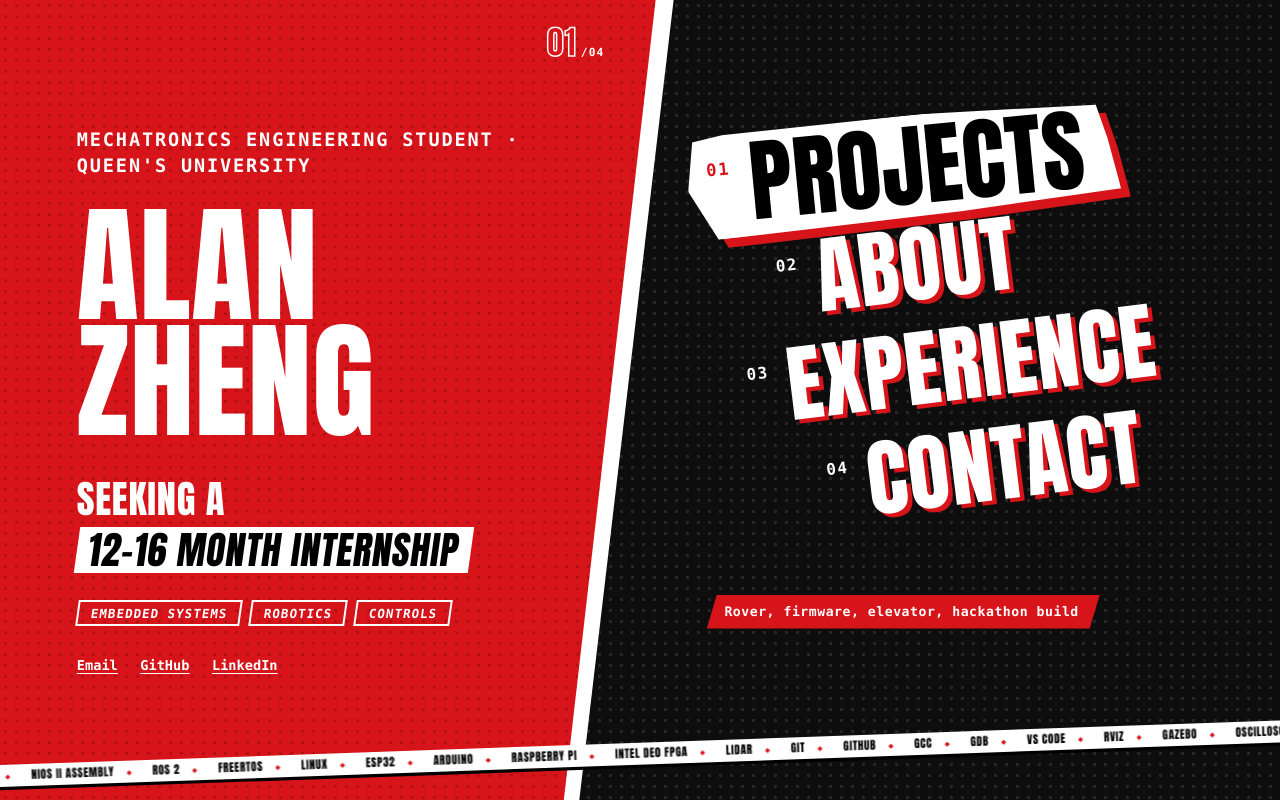
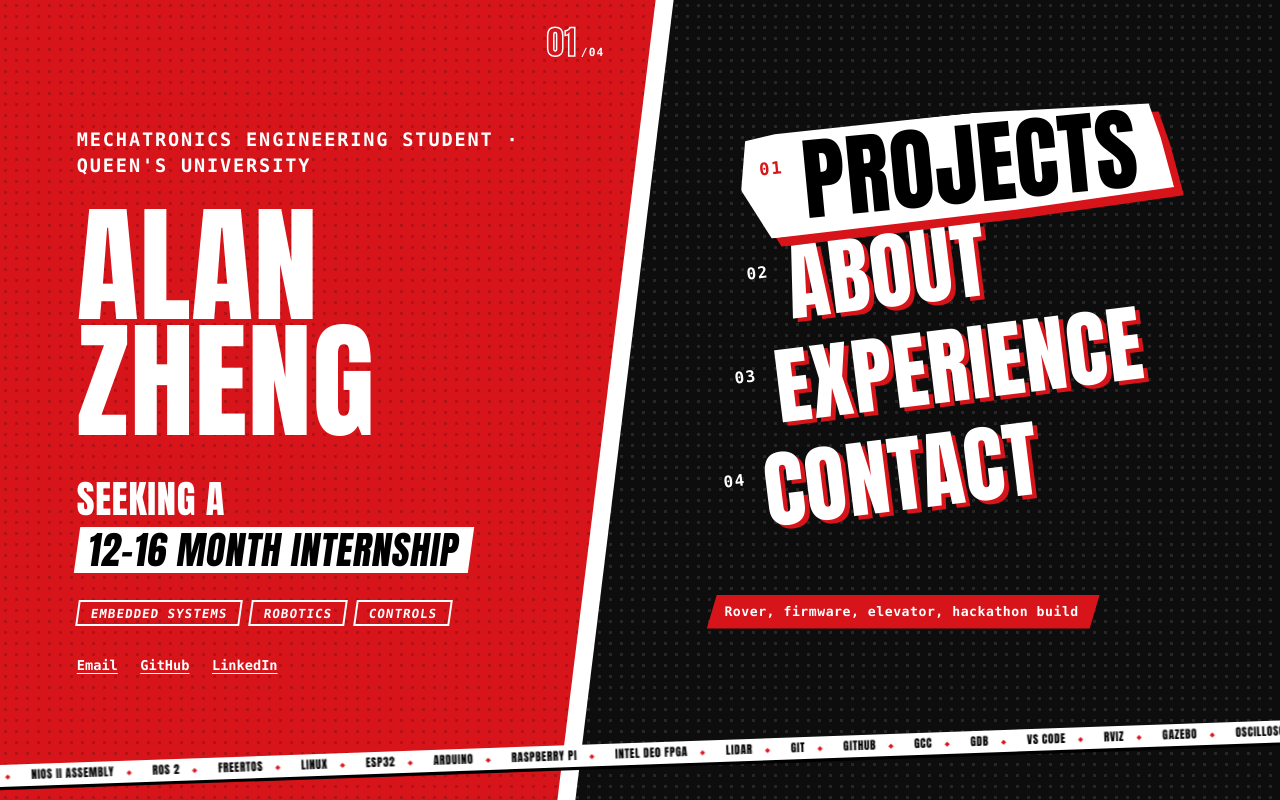
Before and after one commit to Linknerd/Linknerd.github.io, a plain HTML site: page index.html in a window 1280 px wide. Drawn offline with Linux system fonts and the light colour scheme.

Commit message:
Align menu words parallel to the divider; fix divider at 7 degrees
Co-Authored-By: Claude Fable 5.2 <noreply@anthropic.com>

```diff
--- a/index.html
+++ b/index.html
@@ -8,7 +8,7 @@
   <link rel="preconnect" href="https://fonts.googleapis.com">
   <link rel="preconnect" href="https://fonts.gstatic.com" crossorigin>
   <link href="https://fonts.googleapis.com/css2?family=Anton&display=swap" rel="stylesheet">
-  <link rel="stylesheet" href="styles.css?v=20261114c">
+  <link rel="stylesheet" href="styles.css?v=20261114d">
 </head>
 <body class="r-menu">
   <div class="wedge" aria-hidden="true"></div>
@@ -22,7 +22,7 @@
   <!-- Full-screen sheet used for page transitions -->
   <div id="sweep" class="sweep" aria-hidden="true"><div class="sweep-inner"><div class="sheet"></div><span class="slash"></span><span id="sweep-title" class="sweep-title"></span></div></div>
 
-  <script src="content.js?v=20261114c"></script>
-  <script src="main.js?v=20261114c"></script>
+  <script src="content.js?v=20261114d"></script>
+  <script src="main.js?v=20261114d"></script>
 </body>
 </html>
--- a/styles.css
+++ b/styles.css
@@ -127,13 +127,13 @@ h1:focus { outline: none; }
   display: flex; flex-direction: column; justify-content: center;
   padding: 3rem 19% 3rem 6vw;
   background: var(--red) radial-gradient(rgba(0, 0, 0, 0.16) 1.6px, transparent 2px) 0 0 / 11px 11px; color: #fff;
-  clip-path: polygon(0 0, 100% 0, 86% 100%, 0 100%);
+  clip-path: polygon(0 0, 100% 0, calc(100% - 12.28vh) 100%, 0 100%);
 }
 .stripe { /* thin white edge along the red slab */
   position: absolute; z-index: 1; top: 0; bottom: 0; left: 0;
   width: calc(51.22% + 18px);
   background: #fff;
-  clip-path: polygon(0 0, 100% 0, 86% 100%, 0 100%);
+  clip-path: polygon(0 0, 100% 0, calc(100% - 12.28vh) 100%, 0 100%);
 }
 .count { position: absolute; top: 1.6rem; right: 4vw; display: flex; align-items: baseline; gap: 0.25rem; font: 600 0.7rem var(--mono); letter-spacing: 0.1em; }
 .count b {
@@ -171,7 +171,6 @@ h1:focus { outline: none; }
   display: flex; flex-direction: column; align-items: flex-start; gap: 0.06em;
   font: 400 clamp(3rem, min(6.6vw, 13vh), 12rem) / 1 var(--display);
   text-transform: uppercase;
-  transform: rotate(-7deg); transform-origin: left center;
   translate: calc(var(--px, 0) * 12px) calc(var(--py, 0) * 12px);
   transition: translate 0.25s ease-out;
 }
@@ -183,9 +182,11 @@ h1:focus { outline: none; }
   text-shadow: 0.05em 0.05em 0 var(--red);
   transform-origin: left center;
 }
-.menu-item:nth-child(2) { margin-left: 0.7em; }
-.menu-item:nth-child(3) { margin-left: 0.2em; }
-.menu-item:nth-child(4) { margin-left: 1em; }
+.menu-item { transform: rotate(-7deg); }
+.menu-item:nth-child(1) { margin-left: 0.405em; }
+.menu-item:nth-child(2) { margin-left: 0.27em; }
+.menu-item:nth-child(3) { margin-left: 0.135em; }
+.menu-item:nth-child(4) { margin-left: 0; }
 .mi-num { font: 700 0.19em var(--mono); letter-spacing: 0.1em; text-shadow: none; margin-top: 1.1em; }
 .menu-item::before, .menu-item::after { /* jagged highlight: white shape with a black offset copy */
   content: ""; position: absolute; inset: 0; z-index: -1; visibility: hidden;
@@ -193,7 +194,7 @@ h1:focus { outline: none; }
 }
 .menu-item::before { background: var(--red); transform: translate(0.1em, 0.1em); }
 .menu-item::after { background: #fff; }
-.menu-item.sel { color: #000; text-shadow: none; transform: scale(1.07) rotate(1.5deg); }
+.menu-item.sel { color: #000; text-shadow: none; transform: rotate(-5.5deg) scale(1.07); }
 .menu-item.sel::before, .menu-item.sel::after { visibility: visible; }
 /* The highlight pops in, then its cut-paper outline keeps shifting between two shapes. */
 .menu-item.sel::before { animation: boil 0.9s steps(1) infinite; }
@@ -203,7 +204,7 @@ h1:focus { outline: none; }
   50% { clip-path: polygon(2% 6%, 9% 2%, 55% 0, 96% 7%, 98% 40%, 100% 88%, 63% 95%, 6% 100%, 0 52%); }
 }
 .menu-item.sel .mi-num { color: var(--red); }
-.menu-item.punch { transform: scale(1.24) rotate(-2deg); transition: transform 0.1s cubic-bezier(0.2, 0.9, 0.3, 1.4); }
+.menu-item.punch { transform: rotate(-9deg) scale(1.24); transition: transform 0.1s cubic-bezier(0.2, 0.9, 0.3, 1.4); }
 .menu-item:focus-visible { outline: none; }
 
 .hint {
```
